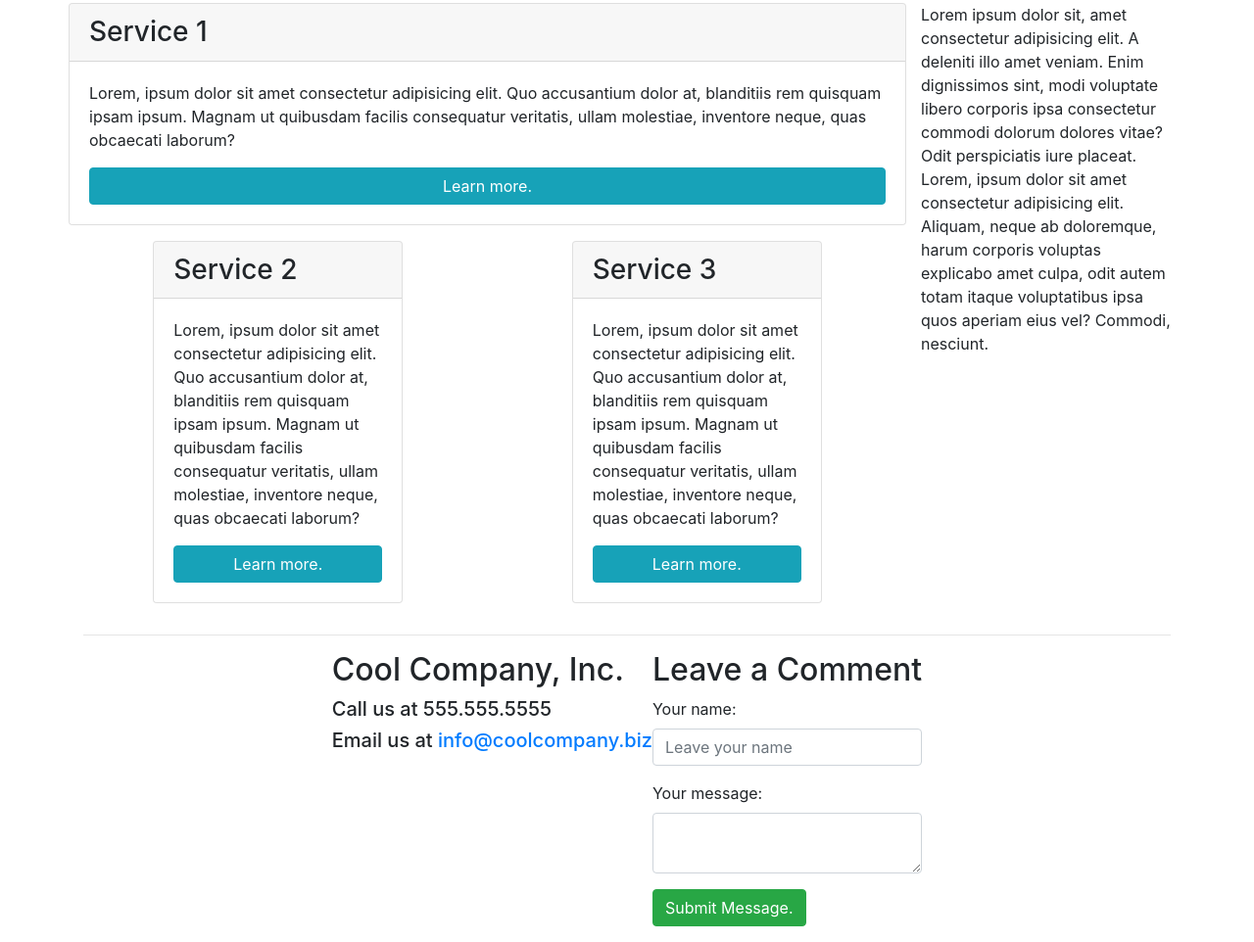
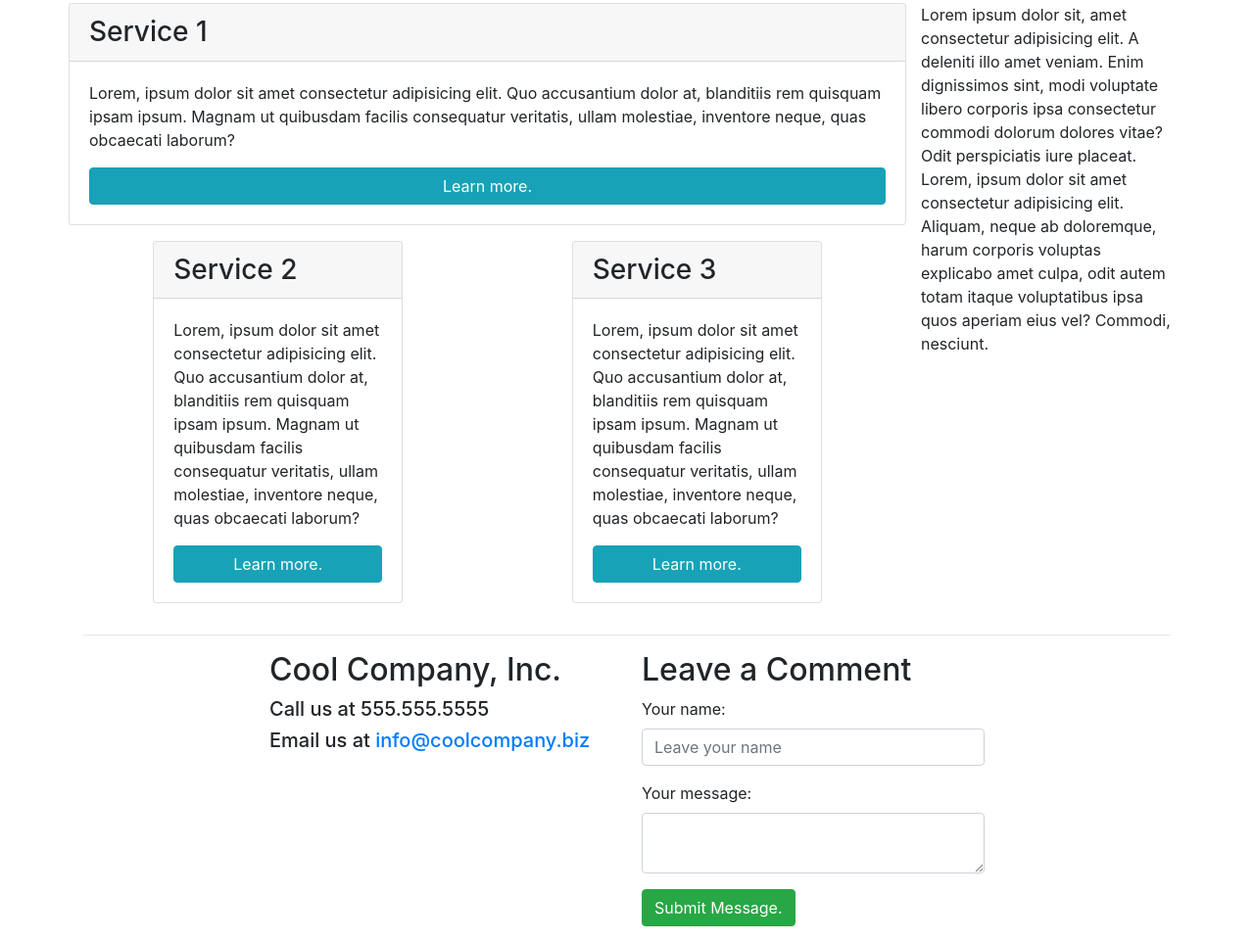
Before and after one commit to singharaj-usai/Bootstrap-Layout, a plain HTML site: page Unsolved/index.html in a window 1280 px wide. Shown: the part 507-1469 px from the top of the page at 98% size. Drawn offline with nearby package versions, Linux system fonts and the light colour scheme.

Commit message:
finished Unsolved

```diff
--- a/Unsolved/index.html
+++ b/Unsolved/index.html
@@ -115,7 +115,7 @@
     <!-- Add classes to create a center-justified row -->
     <section class="row justify-content-center">
       <!-- Add classes to create a column that spans full width on mobile, half width on medium screens, and only 1/3 on larger screens -->
-      <div class="">
+      <div class="col-12 col-sm-6 col-md-4">
         <address>
           <h2>Cool Company, Inc.</h2>
 
@@ -130,7 +130,7 @@
         </address>
       </div>
       <!-- Add classes to create a column that spans full width on mobile, half width on medium screens, and only 1/3 on larger screens -->
-      <div class="">
+      <div class="col-12 col-sm-6 col-md-4">
         <h2>Leave a Comment</h2>
         <form>
           <div class="form-group">
```
